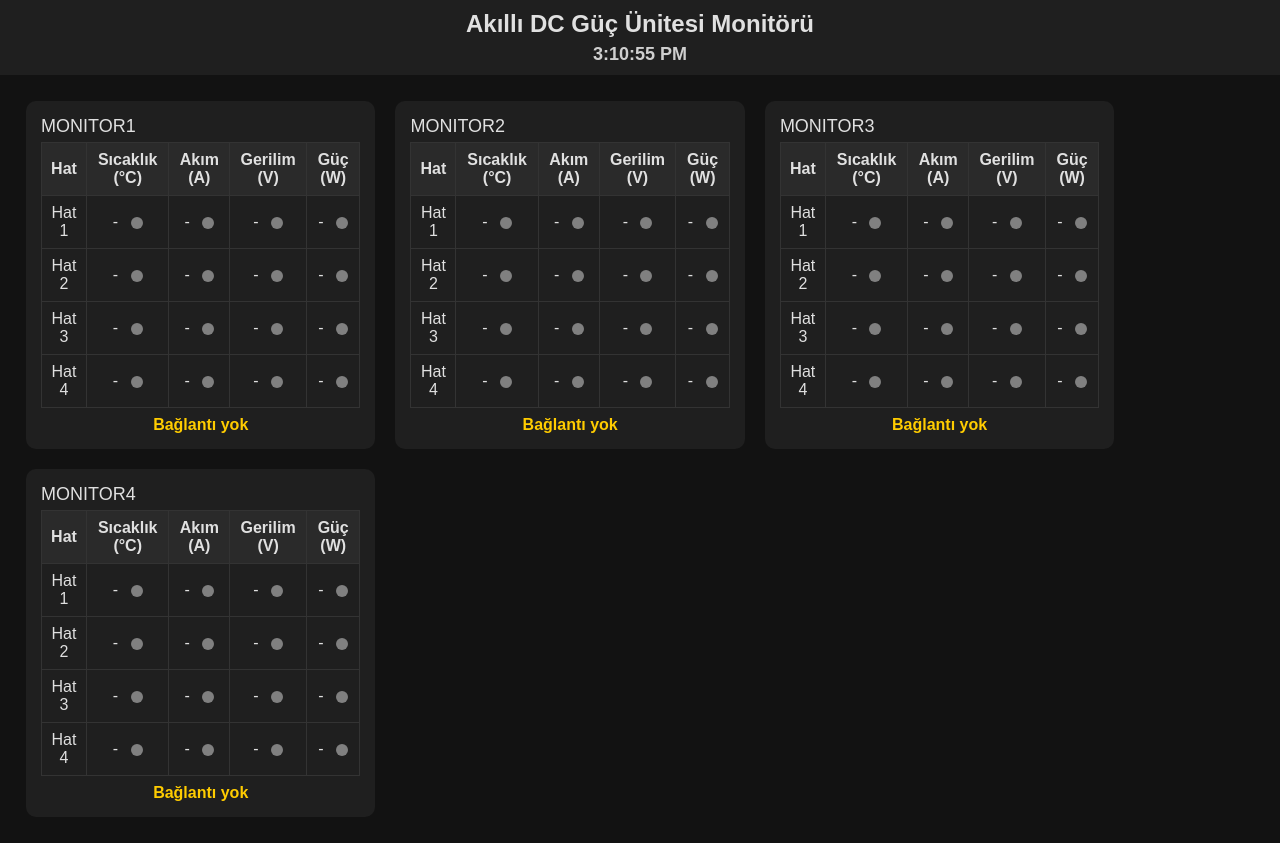
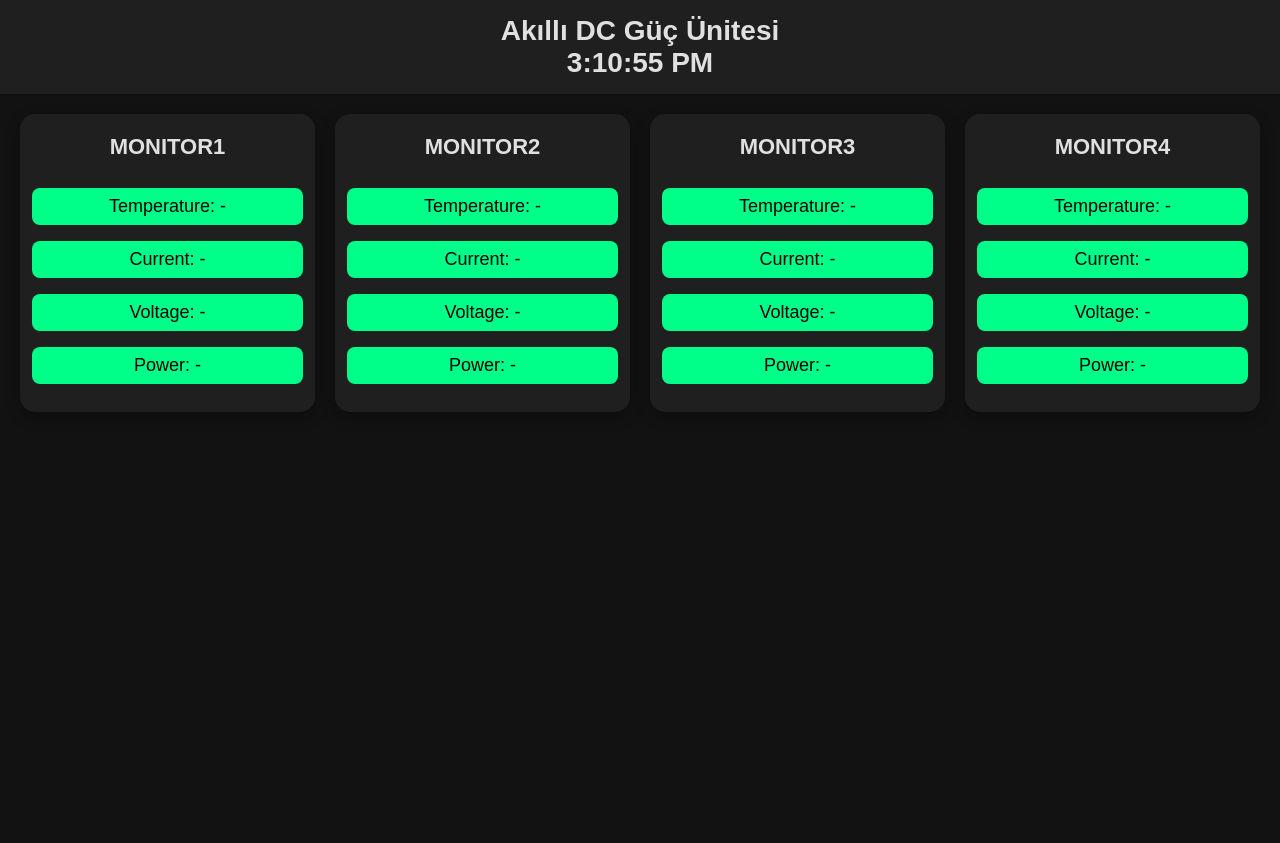
Before and after one commit to erenaksenproject/smartsocket, a website: page public/index.html in a window 1280 px wide. After the commit the page ends 800 px from the top, so only its background shows below. Drawn offline with Linux system fonts and the light colour scheme; no server answers.

Commit message:
Update index.html

```diff
--- a/public/index.html
+++ b/public/index.html
@@ -3,155 +3,122 @@
 <head>
 <meta charset="UTF-8">
 <title>Akıllı DC Güç Ünitesi</title>
-<meta name="viewport" content="width=device-width,initial-scale=1" />
 <style>
-  body { font-family: Arial, sans-serif; background-color: #121212; color: #e0e0e0; margin: 0; padding: 0; }
-  header { padding: 10px; text-align: center; background-color: #1f1f1f; font-size: 24px; font-weight: bold; }
-  #clock { font-size: 18px; color: #cfcfcf; margin-top:6px; }
-  .monitor { padding: 15px; margin: 10px; background-color: #1f1f1f; border-radius: 10px; display: inline-block; vertical-align: top; width: 28%; min-width:260px; box-sizing:border-box; }
-  table { border-collapse: collapse; width: 100%; }
-  th, td { border: 1px solid #333; padding: 8px; text-align: center; }
-  th { background-color: #2a2a2a; }
-  .alert { color: red; font-weight: bold; }
-  .ok { color: limegreen; }
-  .hat-title { font-size: 18px; margin-bottom: 5px; }
-  .led { width:12px; height:12px; border-radius:50%; display:inline-block; margin-left:8px; background:gray; vertical-align: middle; }
-  .offline-banner { color:#ffcc00; font-weight:700; margin-top:8px; text-align:center; }
-  @media (max-width:900px){ .monitor{ width: 48%; } }
-  @media (max-width:600px){ .monitor{ width: 98%; } }
+  body { font-family: 'Arial', sans-serif; background: #121212; color: #e0e0e0; margin: 0; padding: 0;}
+  header { padding: 15px; text-align: center; background: #1f1f1f; font-size: 28px; font-weight: bold; }
+  #clock { font-size: 20px; margin-top: 5px; }
+
+  .grid-container {
+    display: grid;
+    grid-template-columns: repeat(auto-fit, minmax(280px, 1fr));
+    gap: 20px;
+    padding: 20px;
+  }
+
+  .monitor-card {
+    background: #1f1f1f;
+    border-radius: 15px;
+    box-shadow: 0 5px 15px rgba(0,0,0,0.3);
+    padding: 20px;
+    display: flex;
+    flex-direction: column;
+    align-items: center;
+    transition: transform 0.2s;
+  }
+  .monitor-card:hover { transform: translateY(-5px); }
+
+  .monitor-header { text-align: center; margin-bottom: 15px; }
+  .monitor-header h2 { margin: 0; font-size: 22px; }
+
+  .metric { width: 100%; font-size: 18px; margin: 8px 0; padding: 8px; border-radius: 8px; text-align: center; transition: background 0.3s;}
+  .ok { background: #0f8; color: #000; }
+  .alert { background: #f44; color: #fff; }
+
 </style>
+<script type="module">
+import { initializeApp } from "https://www.gstatic.com/firebasejs/10.12.2/firebase-app.js";
+import { getDatabase, ref, onValue } from "https://www.gstatic.com/firebasejs/10.12.2/firebase-database.js";
+
+const firebaseConfig = {
+  apiKey: "AIzaSyCBsrT1uviZoZLmQb6rMP5PVB-_A6Nn6Cs",
+  authDomain: "smartsocketsystem-2b3b0.firebaseapp.com",
+  databaseURL: "https://smartsocketsystem-2b3b0-default-rtdb.europe-west1.firebasedatabase.app",
+  projectId: "smartsocketsystem-2b3b0",
+  storageBucket: "smartsocketsystem-2b3b0.appspot.com",
+  messagingSenderId: "748406203573",
+  appId: "1:748406203573:web:90eb6daa6c6925d9800afc"
+};
+
+const app = initializeApp(firebaseConfig);
+const db = getDatabase(app);
+const monitors = ["monitor1","monitor2","monitor3","monitor4"];
+
+function updateClock() {
+  const now = new Date();
+  document.getElementById("globalClock").innerText = now.toLocaleTimeString();
+}
+
+function createMonitorCard(id) {
+  const card = document.createElement("div");
+  card.className = "monitor-card";
+  card.id = id;
+
+  const header = document.createElement("div");
+  header.className = "monitor-header";
+  const h2 = document.createElement("h2");
+  h2.innerText = id.toUpperCase();
+  header.appendChild(h2);
+
+  const clock = document.createElement("div");
+  clock.id = id + "_clock";
+  clock.style.fontSize = "16px";
+  clock.style.marginTop = "5px";
+  header.appendChild(clock);
+
+  card.appendChild(header);
+
+  ["temperature","current","voltage","power"].forEach(type=>{
+    const div = document.createElement("div");
+    div.className = "metric";
+    div.id = id + "_" + type;
+    div.innerText = type.charAt(0).toUpperCase() + type.slice(1) + ": -";
+    div.classList.add("ok");
+    card.appendChild(div);
+  });
+
+  document.getElementById("grid").appendChild(card);
+}
+
+monitors.forEach(m => createMonitorCard(m));
+
+monitors.forEach(monitorId => {
+  const monitorRef = ref(db, monitorId + "/hat1");
+  onValue(monitorRef, snapshot => {
+    const data = snapshot.val();
+    if (!data) return;
+    ["temperature","current","voltage","power"].forEach(type=>{
+      const el = document.getElementById(monitorId + "_" + type);
+      const value = data[type].value.toFixed(2);
+      el.innerText = type.charAt(0).toUpperCase() + type.slice(1) + ": " + value;
+      if (data[type].alert) {
+        el.classList.remove("ok");
+        el.classList.add("alert");
+      } else {
+        el.classList.remove("alert");
+        el.classList.add("ok");
+      }
+    });
+  });
+});
+
+setInterval(updateClock,1000);
+</script>
 </head>
 <body>
-<header>Akıllı DC Güç Ünitesi Monitörü
-  <div id="clock"></div>
+<header>
+  Akıllı DC Güç Ünitesi
+  <div id="globalClock"></div>
 </header>
-
-<div id="content" style="padding:16px;">
-  <div id="monitors"></div>
-</div>
-
-<script>
-/* --------- UI oluşturma (mevcut yapıyı koruyacak) --------- */
-const monitors = ["monitor1","monitor2","monitor3","monitor4"];
-function updateClock(){ document.getElementById("clock").innerText = new Date().toLocaleTimeString(); }
-function createMonitorHTML(monitorId){
-  const container = document.createElement("div");
-  container.className = "monitor";
-  container.id = monitorId;
-
-  const title = document.createElement("div"); title.className="hat-title"; title.innerText = monitorId.toUpperCase();
-  container.appendChild(title);
-
-  const table = document.createElement("table");
-  const header = document.createElement("tr");
-  ["Hat", "Sıcaklık (°C)", "Akım (A)", "Gerilim (V)", "Güç (W)"].forEach(h => { const th = document.createElement("th"); th.innerText = h; header.appendChild(th); });
-  table.appendChild(header);
-
-  // Burada orijinal yapıyı koruyoruz: 4 hat satırı
-  for(let i=1;i<=4;i++){
-    const tr = document.createElement("tr"); tr.id = monitorId + "_hat" + i;
-    const tdHat = document.createElement("td"); tdHat.innerText = "Hat " + i; tr.appendChild(tdHat);
-    for(let j=0;j<4;j++){ const td = document.createElement("td"); td.innerHTML = '<span class="val">-</span> <span class="led" style="background:gray"></span>'; tr.appendChild(td); }
-    table.appendChild(tr);
-  }
-
-  container.appendChild(table);
-  const offlineDiv = document.createElement("div"); offlineDiv.className="offline-banner"; offlineDiv.id = monitorId + "_offline"; offlineDiv.innerText = "";
-  container.appendChild(offlineDiv);
-
-  document.getElementById("monitors").appendChild(container);
-}
-monitors.forEach(m => createMonitorHTML(m));
-setInterval(updateClock,1000);
-
-/* --------- WebSocket bağlantısı --------- */
-// ws/wss URL otomatik olarak aynı hosta bağlanacak (Render deploy edince çalışır)
-const protocol = (location.protocol === "https:") ? "wss:" : "ws:";
-const WS_URL = protocol + "//" + location.host; // örn: wss://<app>.onrender.com
-const socket = new WebSocket(WS_URL);
-
-const OFFLINE_THRESHOLD = 10000; // 10s
-let lastTs = 0;
-
-socket.addEventListener("open", ()=> console.log("WS bağlı"));
-socket.addEventListener("close", ()=> { console.log("WS kapandı"); makeAllOffline(); });
-
-// Gelen mesajları işle
-socket.addEventListener("message", (e) => {
-  try{
-    const msg = JSON.parse(e.data);
-    if(msg.type === "init" || msg.type === "update"){
-      const data = msg.data || {};
-      lastTs = msg.ts || Date.now();
-      applyDataToUI(data);
-      clearOfflineFlags();
-    } else if(msg.type === "offline"){
-      makeAllOffline();
-    }
-  }catch(err){ console.error("WS mesaj parse hatası", err); }
-});
-
-// UI güncelleme: gelen data yapısını esnek kabul eder (senin ESP payload'ına göre)
-function applyDataToUI(rootData){
-  // rootData beklenen yapı: monitor1: { hat1: { temperature: {value,alert}, ... } , ... } veya
-  // eğer farklıyse, fonksiyonu uyarlayacağız. Burada esnek davranıyoruz.
-  monitors.forEach(m=>{
-    for(let i=1;i<=4;i++){
-      const rowEl = document.getElementById(m + "_hat" + i);
-      const tds = rowEl.getElementsByTagName("td");
-      const hatKey = "hat"+i;
-      const hatData = (rootData[m] && rootData[m][hatKey]) ? rootData[m][hatKey] : null;
-      if(!hatData){
-        // eğer veri yoksa cell'leri "-" yap
-        for(let c=1;c<=4;c++){ tds[c].querySelector(".val").innerText = "-"; tds[c].querySelector(".led").style.background="gray"; }
-        continue;
-      }
-      // sıcaklık
-      const temp = hatData.temperature?.value ?? null;
-      const tempAlert = hatData.temperature?.alert ?? false;
-      tds[1].querySelector(".val").innerText = (temp===-1 || temp===null)? "-" : Number(temp).toFixed(1);
-      tds[1].querySelector(".led").style.background = tempAlert ? "red" : "limegreen";
-
-      // akım
-      const cur = hatData.current?.value ?? null;
-      const curAlert = hatData.current?.alert ?? false;
-      tds[2].querySelector(".val").innerText = (cur===null) ? "-" : Number(cur).toFixed(2);
-      tds[2].querySelector(".led").style.background = curAlert ? "red" : "limegreen";
-
-      // gerilim
-      const volt = hatData.voltage?.value ?? null;
-      const voltAlert = hatData.voltage?.alert ?? false;
-      tds[3].querySelector(".val").innerText = (volt===null) ? "-" : Number(volt).toFixed(2);
-      tds[3].querySelector(".led").style.background = voltAlert ? "red" : "limegreen";
-
-      // güç
-      const power = hatData.power?.value ?? null;
-      const powerAlert = hatData.power?.alert ?? false;
-      tds[4].querySelector(".val").innerText = (power===null) ? "-" : Number(power).toFixed(2);
-      tds[4].querySelector(".led").style.background = powerAlert ? "red" : "limegreen";
-    }
-  });
-}
-
-function makeAllOffline(){
-  monitors.forEach(m=>{
-    for(let i=1;i<=4;i++){
-      const rowEl = document.getElementById(m + "_hat" + i);
-      const tds = rowEl.getElementsByTagName("td");
-      for(let c=1;c<=4;c++){ tds[c].querySelector(".val").innerText = "-"; tds[c].querySelector(".led").style.background="gray"; }
-    }
-    document.getElementById(m + "_offline").innerText = "Bağlantı yok";
-  });
-}
-
-function clearOfflineFlags(){
-  monitors.forEach(m => document.getElementById(m + "_offline").innerText = "");
-}
-
-// Eğer WebSocket'ten veri gelmiyorsa, periyodik kontrol ile offline yap
-setInterval(()=>{
-  if(Date.now() - lastTs > OFFLINE_THRESHOLD) makeAllOffline();
-}, 2000);
-</script>
+<div id="grid" class="grid-container"></div>
 </body>
 </html>
```
